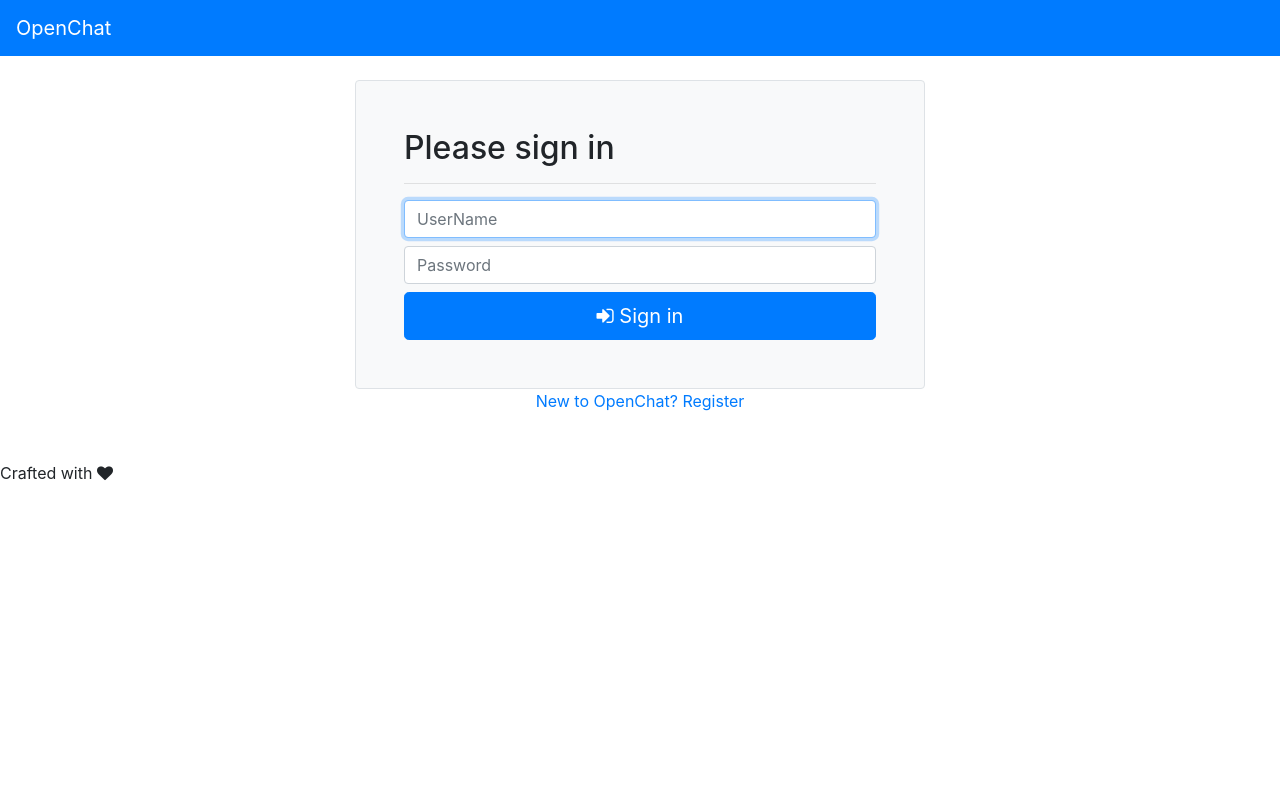
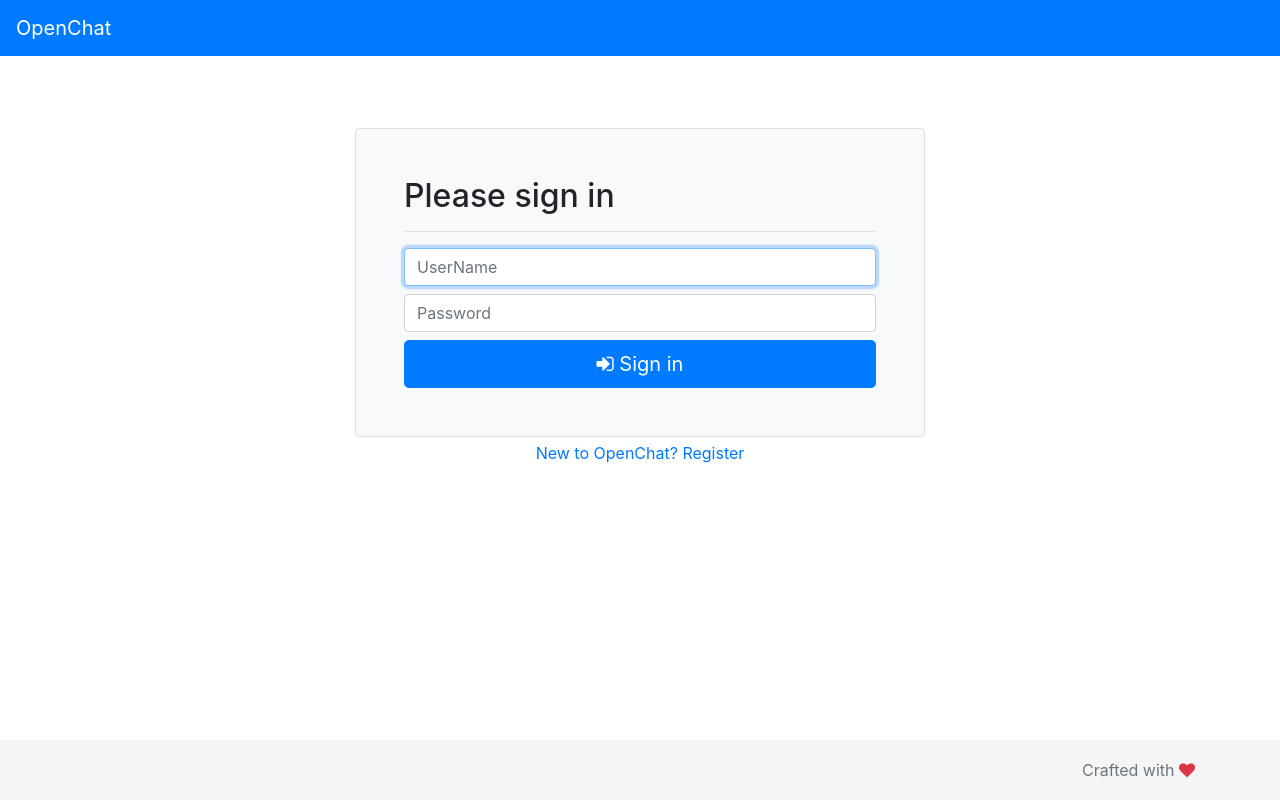
Before and after one commit to sandromancuso/cleancoders_openchat_webclient, a React (Create React App) app: page /login in a window 1280 px wide. Built offline with nearby package versions, Linux system fonts and the light colour scheme.

Commit message:
Add some love to the css

```diff
--- a/src/App.css
+++ b/src/App.css
@@ -1,4 +1,22 @@
+html {
+  position: relative;
+  min-height: 100%;
+}
+
+body {
+  margin-bottom: 60px;
+}
+
 .main {
   margin-top: 5rem;
-  margin-bottom: 3rem;
+  margin-bottom: 7rem;
 }
+
+.footer {
+  position: absolute;
+  bottom: 0;
+  width: 100%;
+  height: 60px;
+  line-height: 60px;
+  background-color: #f5f5f5;
+}
--- a/src/components/Footer.js
+++ b/src/components/Footer.js
@@ -4,7 +4,9 @@ class Footer extends Component {
   render() {
     return (
       <footer className="footer">
-        <span>Crafted with <i className="fa fa-heart"></i></span>
+        <div className="container text-muted text-right">
+          Crafted with <i className="fa fa-heart text-danger"></i>
+        </div>
       </footer>
     )
   }
--- a/src/components/Login.js
+++ b/src/components/Login.js
@@ -26,7 +26,7 @@ class Login extends Component {
     return (
       <div className="container">
         <div className="row justify-content-md-center">
-          <form className="form-signin bg-light border rounded p-5 col-sm-6"
+          <form className="bg-light border rounded p-5 col-sm-6 mt-5 mb-1"
             onSubmit={this.handleSubmit.bind(this)}
           >
             <h2 className="form-signin-heading">Please sign in</h2>
--- a/src/components/Register.js
+++ b/src/components/Register.js
@@ -27,7 +27,7 @@ class Register extends Component {
     return (
       <div className="container">
         <div className="row justify-content-md-center">
-          <form className="form-signin bg-light border rounded p-5 col-sm-6"
+          <form className="bg-light border rounded p-5 col-sm-6 mb-1 mt-5"
             onSubmit={this.handleSubmit.bind(this)}
           >
             <h2 className="form-signin-heading">Register</h2>
```
